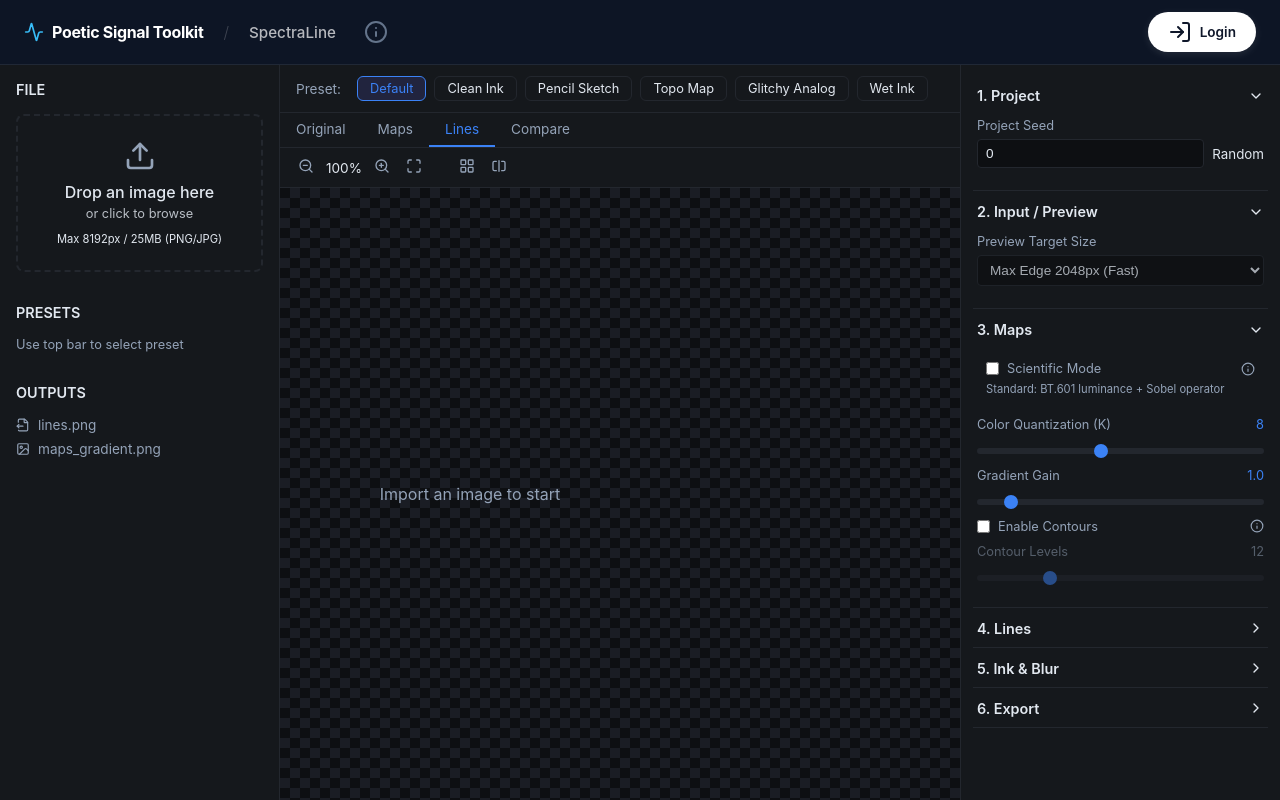
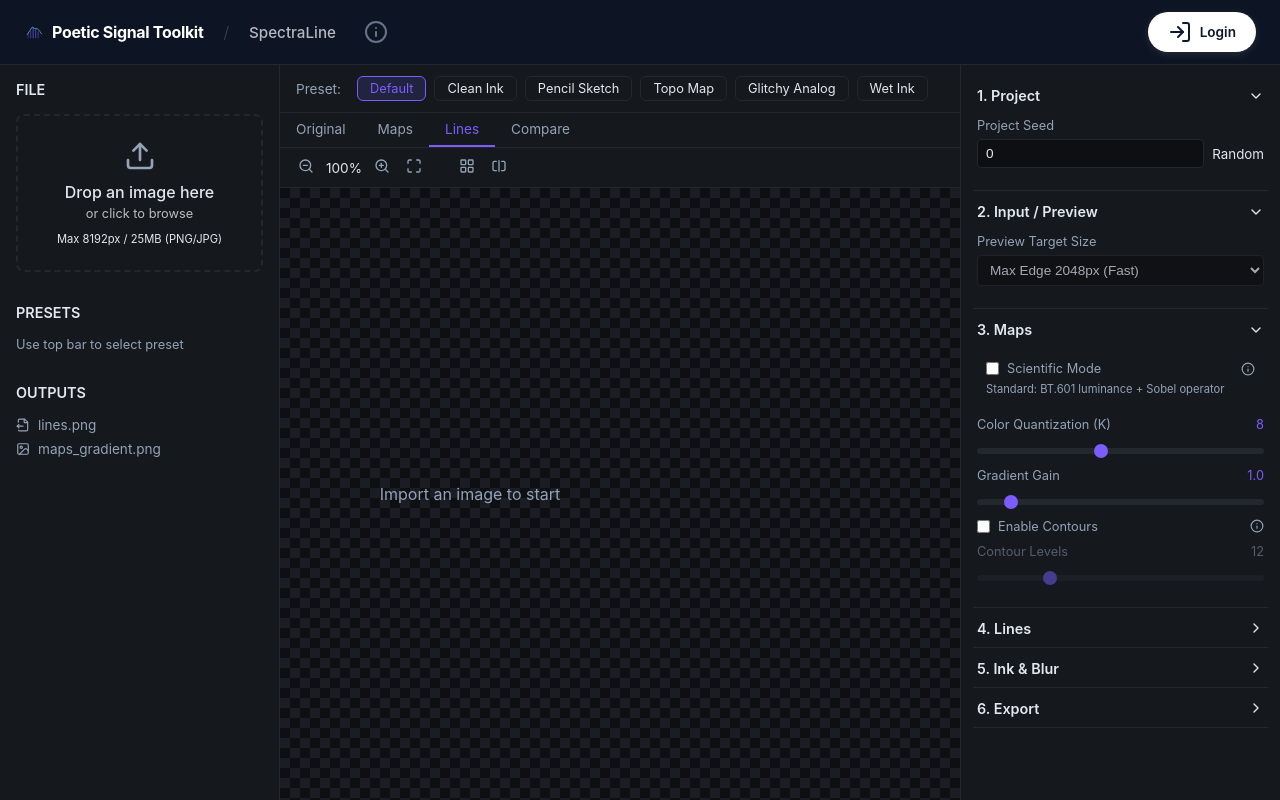
Before and after one commit to Fumio-cell/SpectraLine, a React (Vite) app: page / in a window 1280 px wide. Built offline with nearby package versions, Linux system fonts and the light colour scheme.

Commit message:
🎨 Unify design: accent colors (#7c5cfc/#5ce0fc), spectrum bars icon, header branding

```diff
--- a/src/components/Header.tsx
+++ b/src/components/Header.tsx
@@ -1,7 +1,7 @@
 import React, { useEffect, useState } from 'react';
 import { createPortal } from 'react-dom';
 import { supabase, openLemonSqueezyCheckout } from '../lib/commercial';
-import { LogIn, LogOut, Zap, Activity, Info, X } from 'lucide-react';
+import { LogIn, LogOut, Zap, Info, X } from 'lucide-react';
 
 export const Header: React.FC = () => {
     const [user, setUser] = useState<any>(null);
@@ -68,7 +68,7 @@ export const Header: React.FC = () => {
         <header className="toolkit-header">
             <div className="header-left">
                 <div className="toolkit-brand">
-                    <Activity className="brand-icon" />
+                    <svg className="brand-icon" viewBox="0 0 48 48" fill="none"><line x1="10" y1="38" x2="10" y2="28" stroke="#7c5cfc" strokeWidth="2" strokeLinecap="round" opacity="0.5"/><line x1="16" y1="38" x2="16" y2="22" stroke="#7c5cfc" strokeWidth="2" strokeLinecap="round" opacity="0.6"/><line x1="22" y1="38" x2="22" y2="14" stroke="#7c5cfc" strokeWidth="2" strokeLinecap="round" opacity="0.8"/><line x1="28" y1="38" x2="28" y2="18" stroke="#7c5cfc" strokeWidth="2" strokeLinecap="round" opacity="0.7"/><line x1="34" y1="38" x2="34" y2="24" stroke="#7c5cfc" strokeWidth="2" strokeLinecap="round" opacity="0.6"/><path d="M8 30 Q14 20 20 12 Q26 18 32 16 Q38 22 42 28" stroke="#5ce0fc" strokeWidth="1.5" fill="none" strokeLinecap="round"/></svg>
                     <span className="toolkit-name">Poetic Signal Toolkit</span>
                 </div>
                 <div className="app-separator">/</div>
@@ -126,7 +126,7 @@ export const Header: React.FC = () => {
                     display: flex;
                     align-items: center;
                     gap: 0.5rem;
-                    color: #38bdf8;
+                    color: #7c5cfc;
                 }
                 .brand-icon {
                     width: 1.25rem;
@@ -245,7 +245,7 @@ export const Header: React.FC = () => {
                     text-align: left;
                 }
                 .info-modal h2 { margin-top: 0; color: #f8fafc; font-size: 1.5rem; }
-                .info-modal h3 { color: #38bdf8; font-size: 0.85rem; margin-bottom: 24px; font-weight: 600; }
+                .info-modal h3 { color: #7c5cfc; font-size: 0.85rem; margin-bottom: 24px; font-weight: 600; }
                 .info-modal p { color: #cbd5e1; line-height: 1.6; font-size: 0.9rem; margin-bottom: 12px; }
                 .info-modal ul { color: #cbd5e1; font-size: 0.85rem; padding-left: 20px; list-style-type: none; margin:0; padding:0; }
                 .info-modal li { margin-bottom: 8px; font-weight: 500; color: #94a3b8; }
--- a/src/index.css
+++ b/src/index.css
@@ -7,9 +7,9 @@
   --text-muted: #94a3b8;
   --text-inactive: #475569;
 
-  --accent-color: #3b82f6;
-  --accent-hover: #2563eb;
-  --accent-active: #1d4ed8;
+  --accent-color: #7c5cfc;
+  --accent-hover: #6a4be0;
+  --accent-active: #5a3cc8;
 
   --danger-color: #ef4444;
   --danger-hover: #dc2626;
@@ -21,7 +21,7 @@
 
   --clip-bg: #334155;
   --clip-border: #475569;
-  --clip-selected: #3b82f6;
+  --clip-selected: #7c5cfc;
 
   --font-family: 'Inter', -apple-system, BlinkMacSystemFont, 'Segoe UI', Roboto, Helvetica, Arial, sans-serif;
   --radius-sm: 4px;
```
